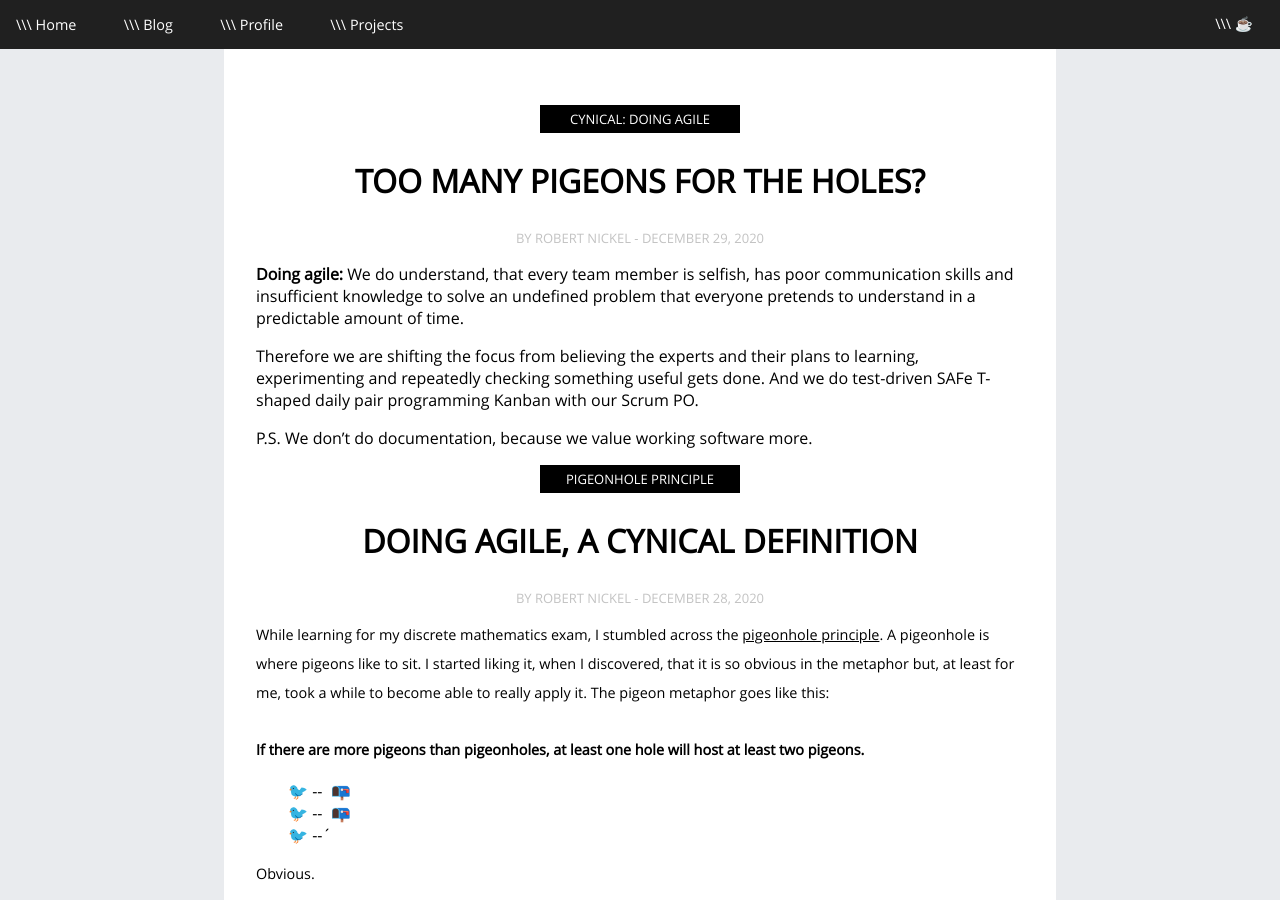
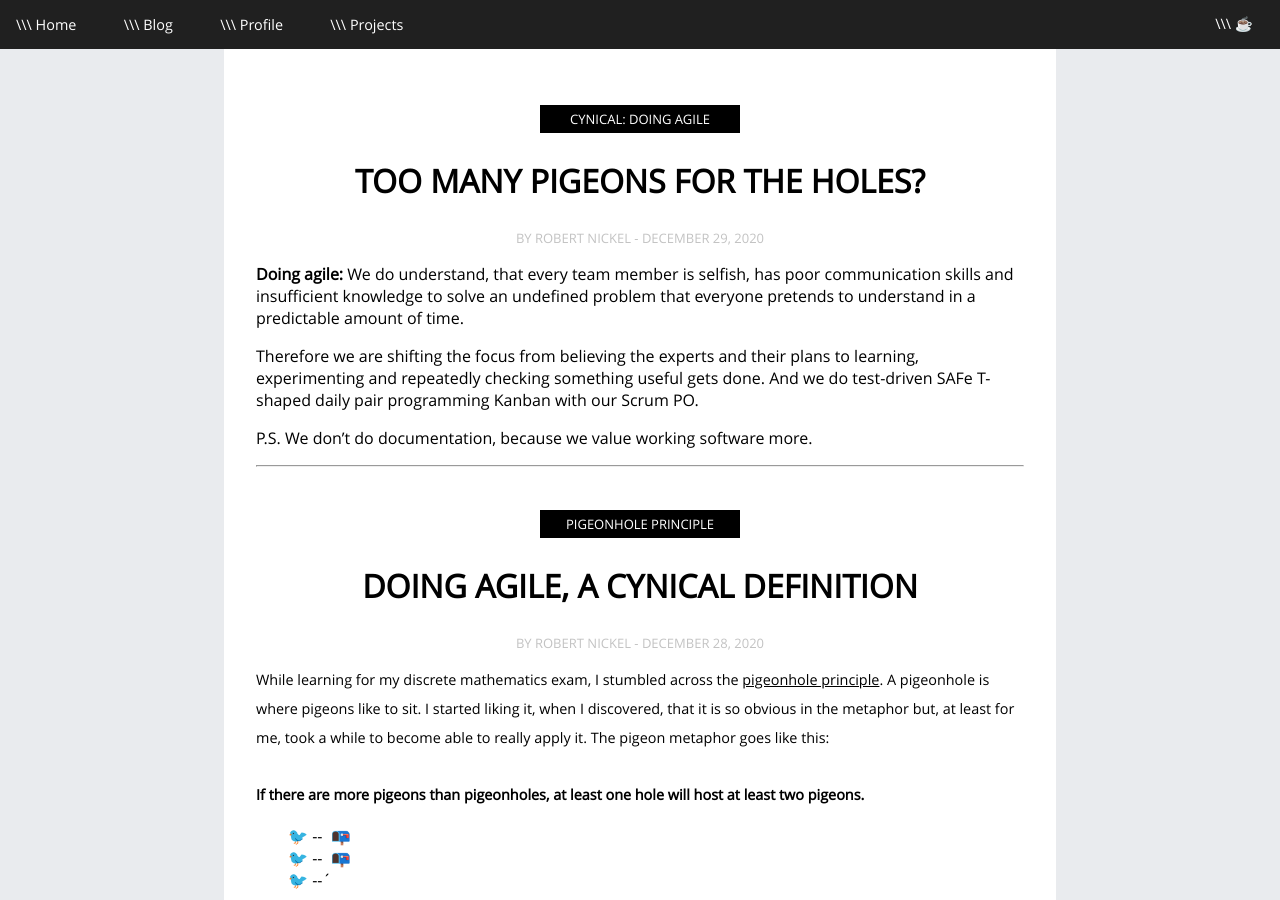
Before and after one commit to Robert-Nickel/Robert-Nickel.github.io, a Jekyll site: the page built from newblog.html, in a window 1280 px wide and 900 px high. Built offline with Jekyll 4.4.1, drawn with Linux system fonts in a browser that asks for light colours.

Commit message:
Update newblog.html

```diff
--- a/newblog.html
+++ b/newblog.html
@@ -2,7 +2,5 @@
 layout: default
 ---
 {% for post in site.posts %}
-    {{ post }}
+    {{ post }}<hr><br>
 {% endfor %}
-<hr>
-<br>
```
